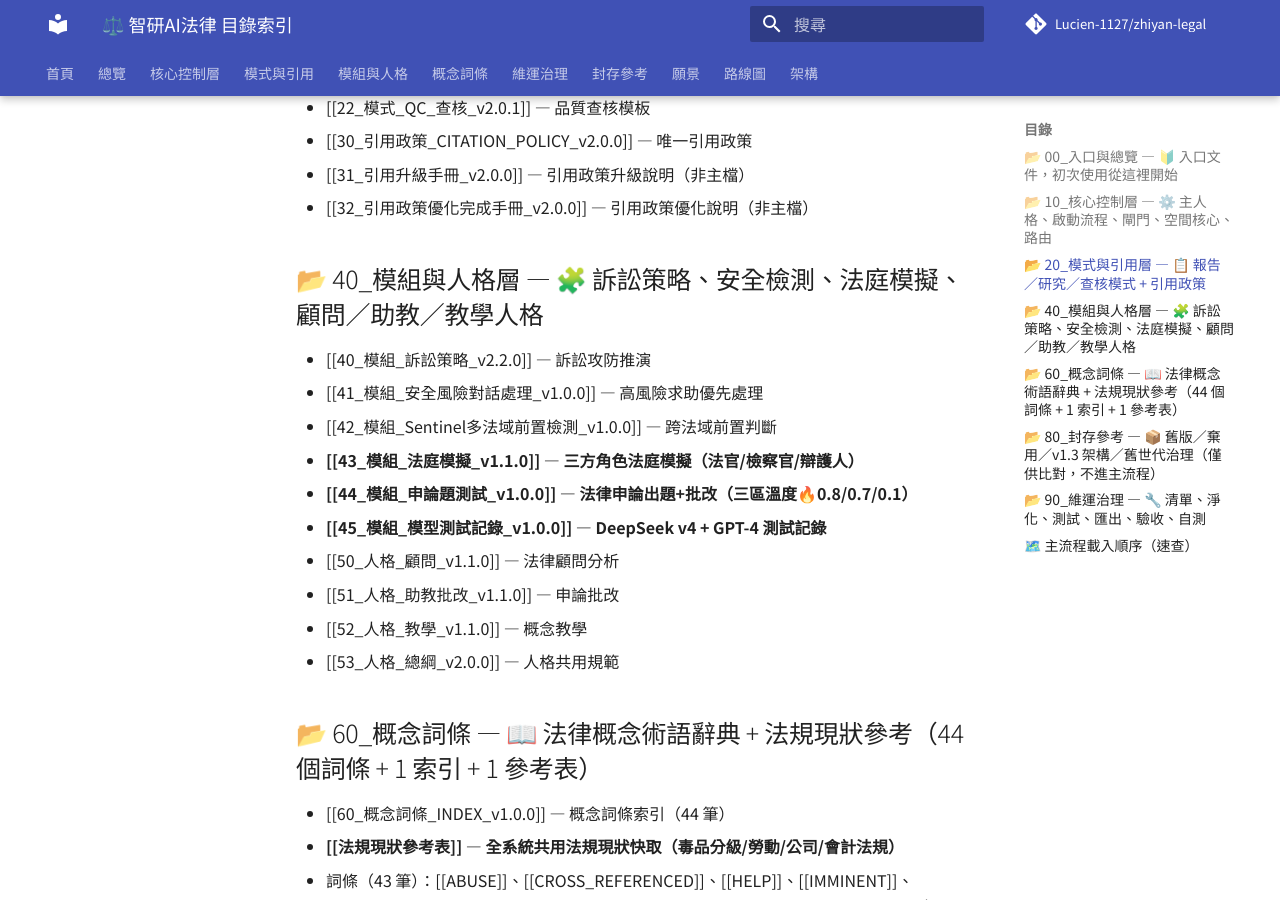
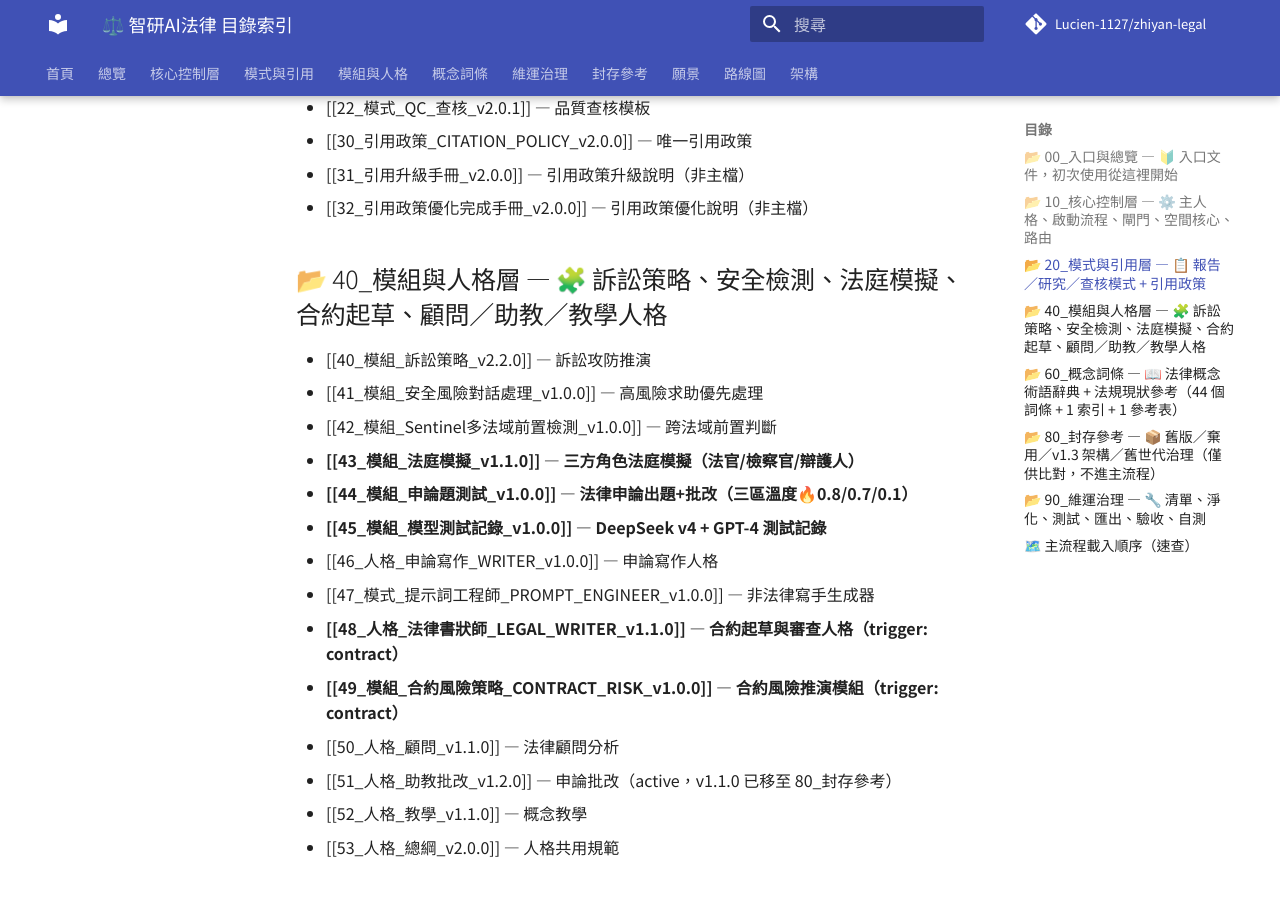
Before and after one commit to Lucien-1127/zhiyan-legal, an MkDocs documentation site: the page built from docs/目錄索引_INDEX.md, in a window 1280 px wide and 900 px high, scrolled down 956 px. Built offline with MkDocs 1.6.1 and Material for MkDocs 9.7.7, drawn with Linux system fonts in a browser that asks for light colours; comment, search, counter and statistics services are not loaded; some of the changed text lies outside the part shown.

Commit message:
fix: 6 項系統診斷修正（v3.08 同步）
P1: 移至封存 51_人格_助教批改_v1.1.0.md → 80_封存參考/
P1: 建立 prompts/modes/router.json（12 個 task_mode 路徑對照）
P2: 新增 48/49 YAML frontmatter（trigger_mode: contract / active: true）
P2: 更新 目錄索引_INDEX.md（新增 46~49 條目、51改v1.2.0、日期同步）
P3: 移除了 prompts/modes/.gitkeep（router.json 取代）

ref: GitHub diagnostic #d6b4a3f

```diff
--- a/docs/目錄索引_INDEX.md
+++ b/docs/目錄索引_INDEX.md
@@ -10,7 +10,7 @@ tags:
 
 > 企業級法律 AI 系統，分為核心控制層、模式與引用層、模組與人格層、概念詞條與維運治理。
 
-最後更新：2026-06-07（結構重構+法庭模組+申論題測試+模型測試）｜共 90 筆 Markdown（分類資料夾內 89 + 本索引 1）
+最後更新：2026-07-02（v3.08 同步：contract task mode + SKILL-09 排版校驗 + router.json + 48/49 frontmatter）｜共 92 筆 Markdown
 
 ## 📂 00_入口與總覽 — 🔰 入口文件，初次使用從這裡開始
 
@@ -37,7 +37,7 @@ tags:
 - [[31_引用升級手冊_v2.0.0]] — 引用政策升級說明（非主檔）
 - [[32_引用政策優化完成手冊_v2.0.0]] — 引用政策優化說明（非主檔）
 
-## 📂 40_模組與人格層 — 🧩 訴訟策略、安全檢測、法庭模擬、顧問／助教／教學人格
+## 📂 40_模組與人格層 — 🧩 訴訟策略、安全檢測、法庭模擬、合約起草、顧問／助教／教學人格
 
 - [[40_模組_訴訟策略_v2.2.0]] — 訴訟攻防推演
 - [[41_模組_安全風險對話處理_v1.0.0]] — 高風險求助優先處理
@@ -45,8 +45,12 @@ tags:
 - **[[43_模組_法庭模擬_v1.1.0]] — 三方角色法庭模擬（法官/檢察官/辯護人）**
 - **[[44_模組_申論題測試_v1.0.0]] — 法律申論出題+批改（三區溫度🔥0.8/0.7/0.1）**
 - **[[45_模組_模型測試記錄_v1.0.0]] — DeepSeek v4 + GPT-4 測試記錄**
+- [[46_人格_申論寫作_WRITER_v1.0.0]] — 申論寫作人格
+- [[47_模式_提示詞工程師_PROMPT_ENGINEER_v1.0.0]] — 非法律寫手生成器
+- **[[48_人格_法律書狀師_LEGAL_WRITER_v1.1.0]] — 合約起草與審查人格（trigger: contract）**
+- **[[49_模組_合約風險策略_CONTRACT_RISK_v1.0.0]] — 合約風險推演模組（trigger: contract）**
 - [[50_人格_顧問_v1.1.0]] — 法律顧問分析
-- [[51_人格_助教批改_v1.1.0]] — 申論批改
+- [[51_人格_助教批改_v1.2.0]] — 申論批改（active，v1.1.0 已移至 80_封存參考）
 - [[52_人格_教學_v1.1.0]] — 概念教學
 - [[53_人格_總綱_v2.0.0]] — 人格共用規範
 
```
Also changed, not shown: docs/40_模組與人格層/48_人格_法律書狀師_LEGAL_WRITER_v1.0.0.md (+8 -0 lines), docs/40_模組與人格層/49_模組_合約風險策略_CONTRACT_RISK_v1.0.0.md (+8 -0 lines), docs/80_封存參考/51_人格_助教批改_v1.1.0.md (renamed from docs/40_模組與人格層/51_人格_助教批改_v1.1.0.md), 2 other files.
